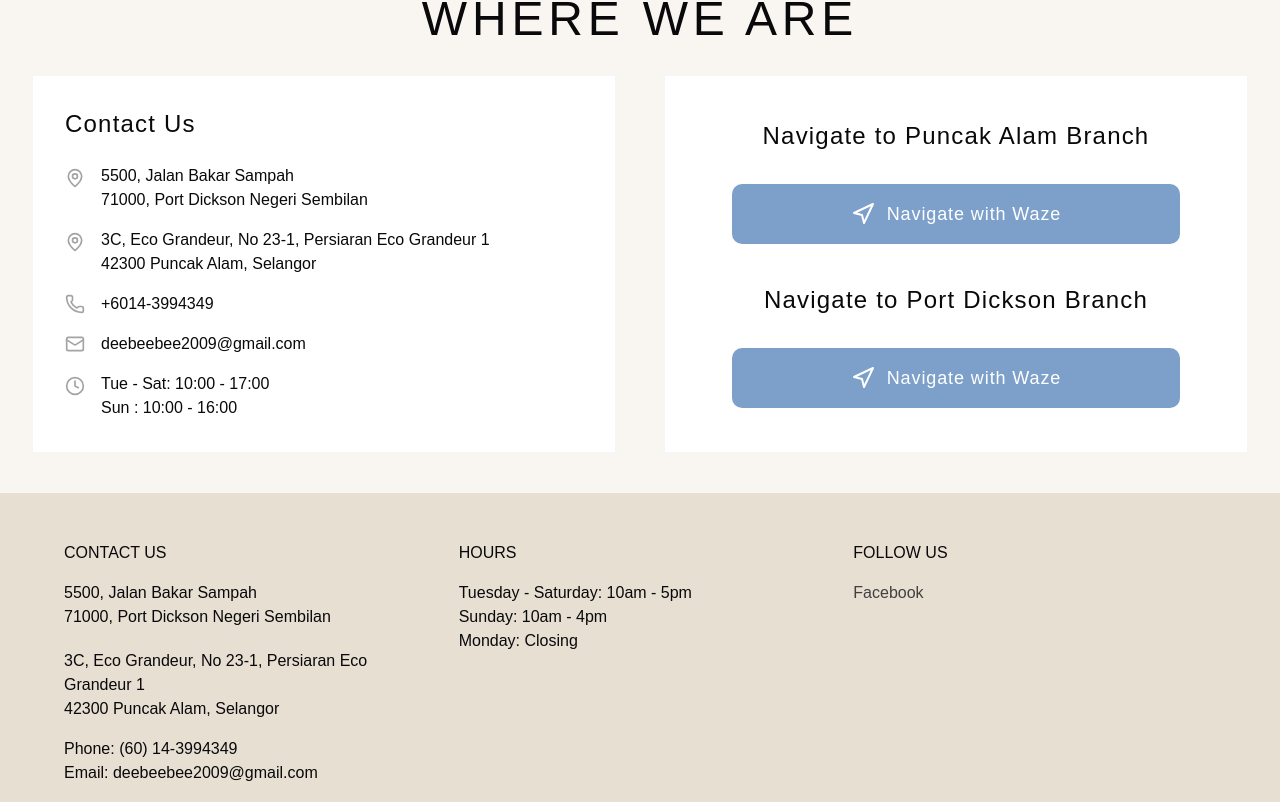
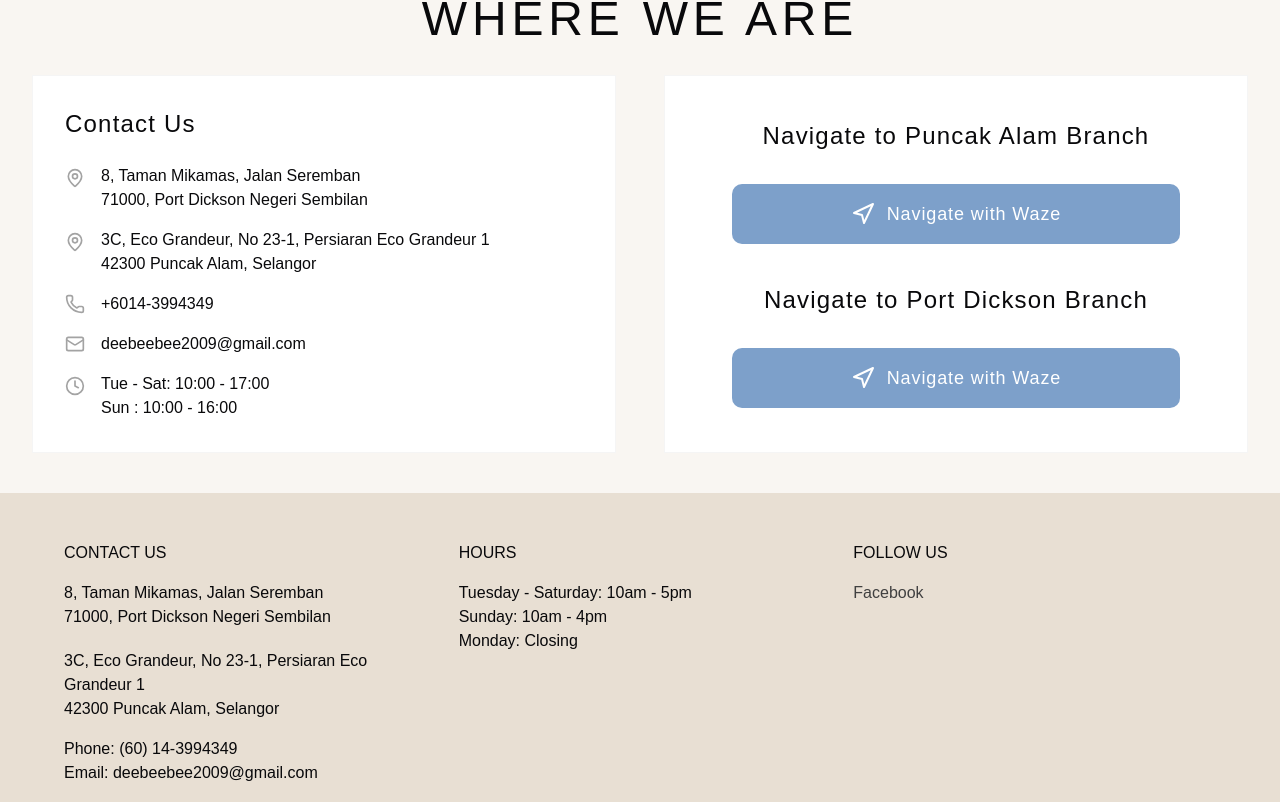
Before and after one commit to BOOZF/beauty-and-saloon, a Next.js app: page /location in a window 1280 px wide. Shown: the part 358-1160 px from the top of the page. Built offline with nearby package versions, Linux system fonts and the light colour scheme.

Commit message:
change location

```diff
--- a/src/app/location/page.tsx
+++ b/src/app/location/page.tsx
@@ -23,7 +23,9 @@ export default function LocationPage() {
                 <div className="flex items-start gap-4">
                   <MapPin className="w-5 h-5 mt-1 text-neutral-400" />
                   <div>
-                    <p className="font-light">5500, Jalan Bakar Sampah</p>
+                    <p className="font-light">
+                      8, Taman Mikamas, Jalan Seremban
+                    </p>
                     <p className="font-light">
                       71000, Port Dickson Negeri Sembilan
                     </p>
--- a/src/components/footer.tsx
+++ b/src/components/footer.tsx
@@ -8,7 +8,7 @@ export default function Footer() {
           <h3 className="font-medium mb-4">CONTACT US</h3>
           <address className="not-italic">
             <span className="flex mb-5 flex-col">
-              <p>5500, Jalan Bakar Sampah </p>
+              <p>8, Taman Mikamas, Jalan Seremban </p>
               <p>71000, Port Dickson Negeri Sembilan</p>
             </span>
             <p>3C, Eco Grandeur, No 23-1, Persiaran Eco Grandeur 1 </p>
```
